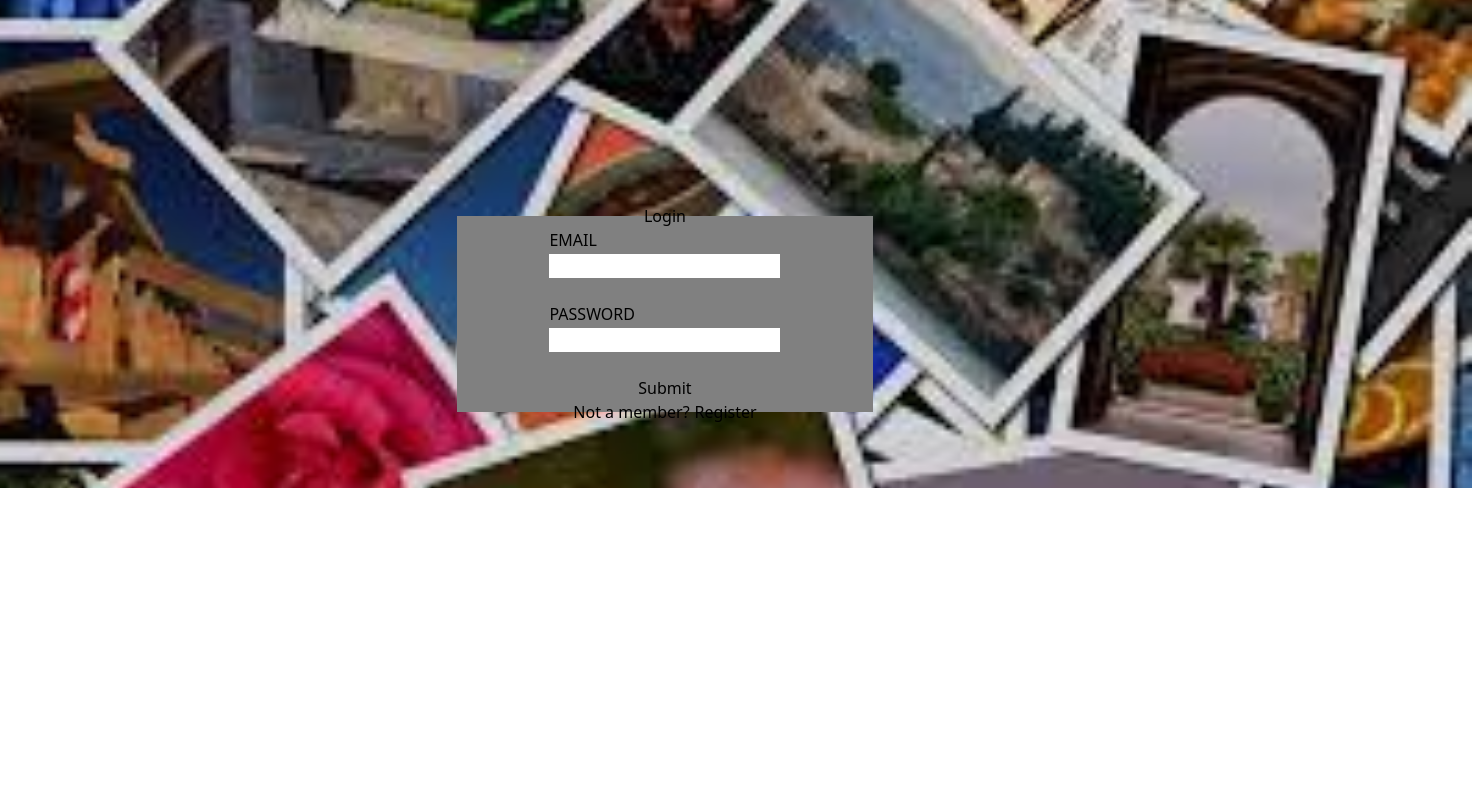
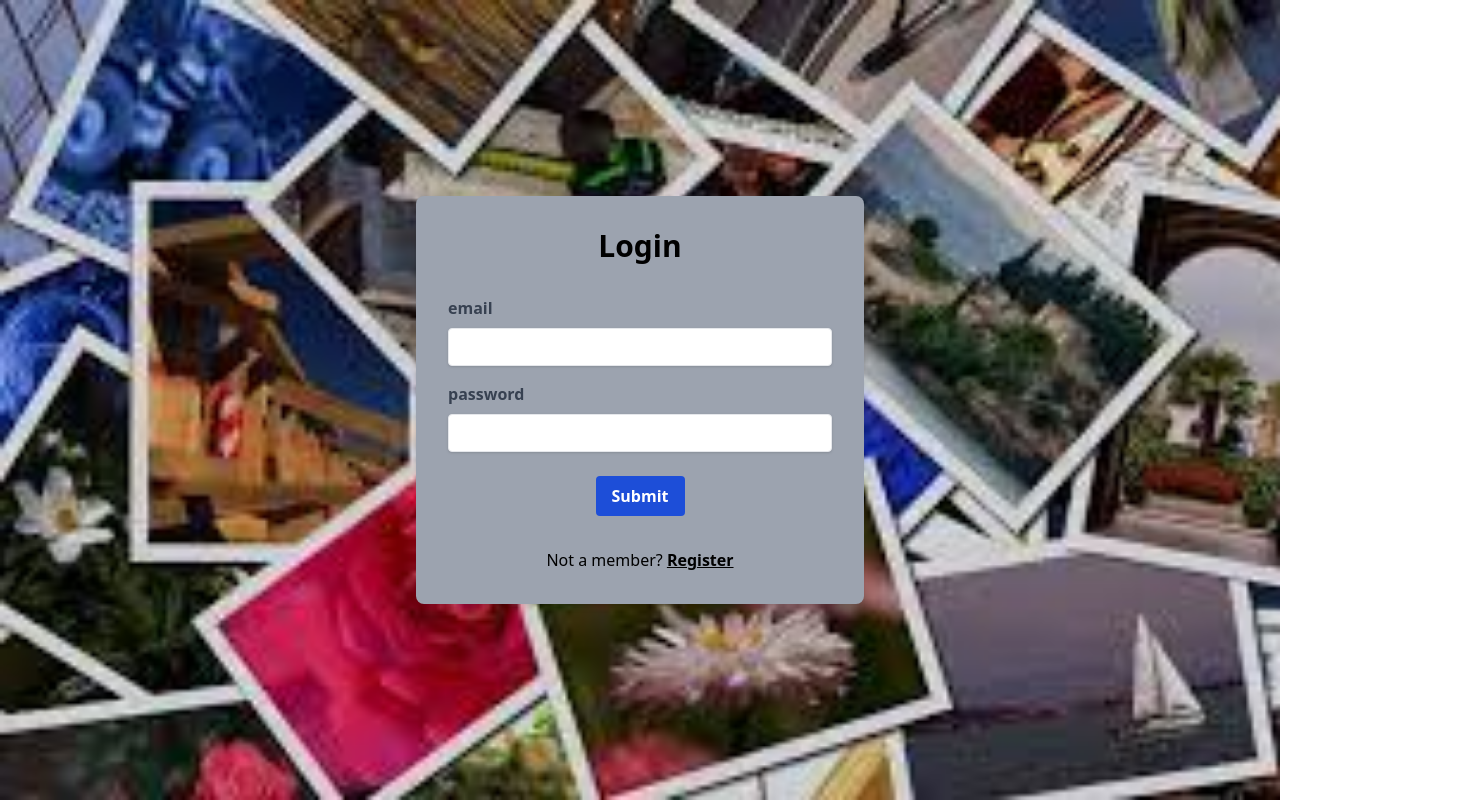
Before and after one commit to skymansfield/PhotoApp, a React (Create React App) app in the folder client/: page /register in a window 1280 px wide. Shown: the whole page, 1472 px wide, since content can reach past the window. Built offline with nearby package versions, Linux system fonts and the light colour scheme; the HTML template or start-up script is replaced by a standard one.

Commit message:
BLMS-1532

```diff
--- a/client/src/components/FormInput.js
+++ b/client/src/components/FormInput.js
@@ -3,9 +3,9 @@ import "../components/Forminput.css"
 
 const FormInput = ({name, type, value, handleChange, labelText}) => {
   return (
-    <div className="form">
-      <label className="label" htmlFor={name}>{labelText || name}</label>
-      <input
+    <div className="mb-4">
+      <label className="block text-gray-700 font-bold mb-2" htmlFor={name}>{labelText || name}</label>
+      <input className="shadow appearance-none border rounded w-full py-2 px-3 text-gray-700 leading-tight focus:outline-none focus:shadow-outline"
         type={type}
         value={value}
         name={name}
--- a/client/src/components/Forminput.css
+++ b/client/src/components/Forminput.css
@@ -1,4 +1,4 @@
-.form {
+/* .form {
     display: flex;
     flex-direction: column;
     justify-content: center;
@@ -11,4 +11,4 @@
 }
 .label {
 
-}
+} */
--- a/client/src/pages/Register.css
+++ b/client/src/pages/Register.css
@@ -2,11 +2,10 @@
     background-image: url('../assets/pics1.jpg');
     background-size: cover;
     background-repeat: no-repeat;
-    height: 680px;
-    margin: -15%;
-    padding-top: 15%;
+
+
 }
-.formcan {
+/* .formcan {
     display: flex;
     justify-content: center;
     width: 25%;
@@ -19,4 +18,4 @@
 }
 .register {
     margin-left: 5px;
-}
+} */
--- a/client/src/pages/Register.js
+++ b/client/src/pages/Register.js
@@ -54,31 +54,31 @@ navigate('/')
 },[user,navigate])
 
   return (
-    <div className="bgimg">
-    <div className="formcan">
-      <form onSubmit={handleSubmit}>
-        <h1>{values.isMember ? "Login" : "Register"}</h1>
+    <div className="bgimg flex items-center justify-center h-screen">
+    <div className="w-full max-w-md bg-gray-400 rounded-lg shadow-md p-8">
+      <form className="" onSubmit={handleSubmit}>
+        <h1 className="text-center text-3xl font-bold mb-8">{values.isMember ? "Login" : "Register"}</h1>
         <FormInput
           type="email"
           value={values.email}
           name="email"
           handleChange={handleChange}
         />
-        <br/>
+
         <FormInput
           type="password"
           value={values.password}
           name="password"
           handleChange={handleChange}
         />
-        <br/>
-        <button type="submit">Submit</button>
+       <div className="text-center">
+        <button className='bg-blue-700 hover:bg-blue-500 text-white font-bold my-2 py-2 px-4 rounded focus:outline-none focus:shadow-outline'type="submit">Submit</button>
+        </div>
+      <br/>
+      <p className="text-center">
 
-      <br/>
-      <p>
-
-        {!values.isMember ? "Already a member?" : "Not a member?"}
-        <button className="register" type="button" onClick={toggleMember}>
+        {!values.isMember ? "Already a member?   " : "Not a member?   "}
+        <button className="underline font-bold"  onClick={toggleMember}>
           {!values.isMember ? "Login" : "Register"}
         </button>
       </p>
```
